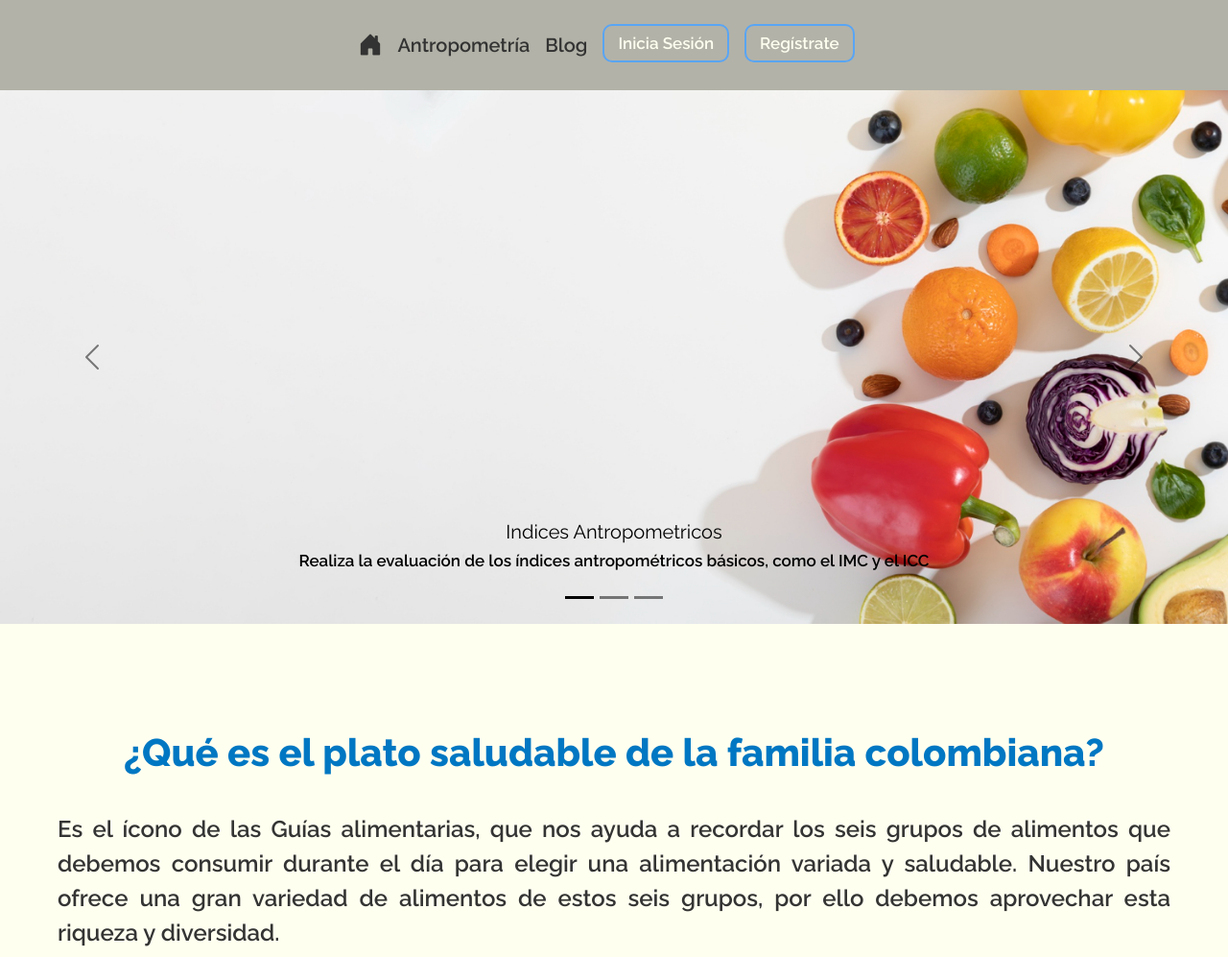
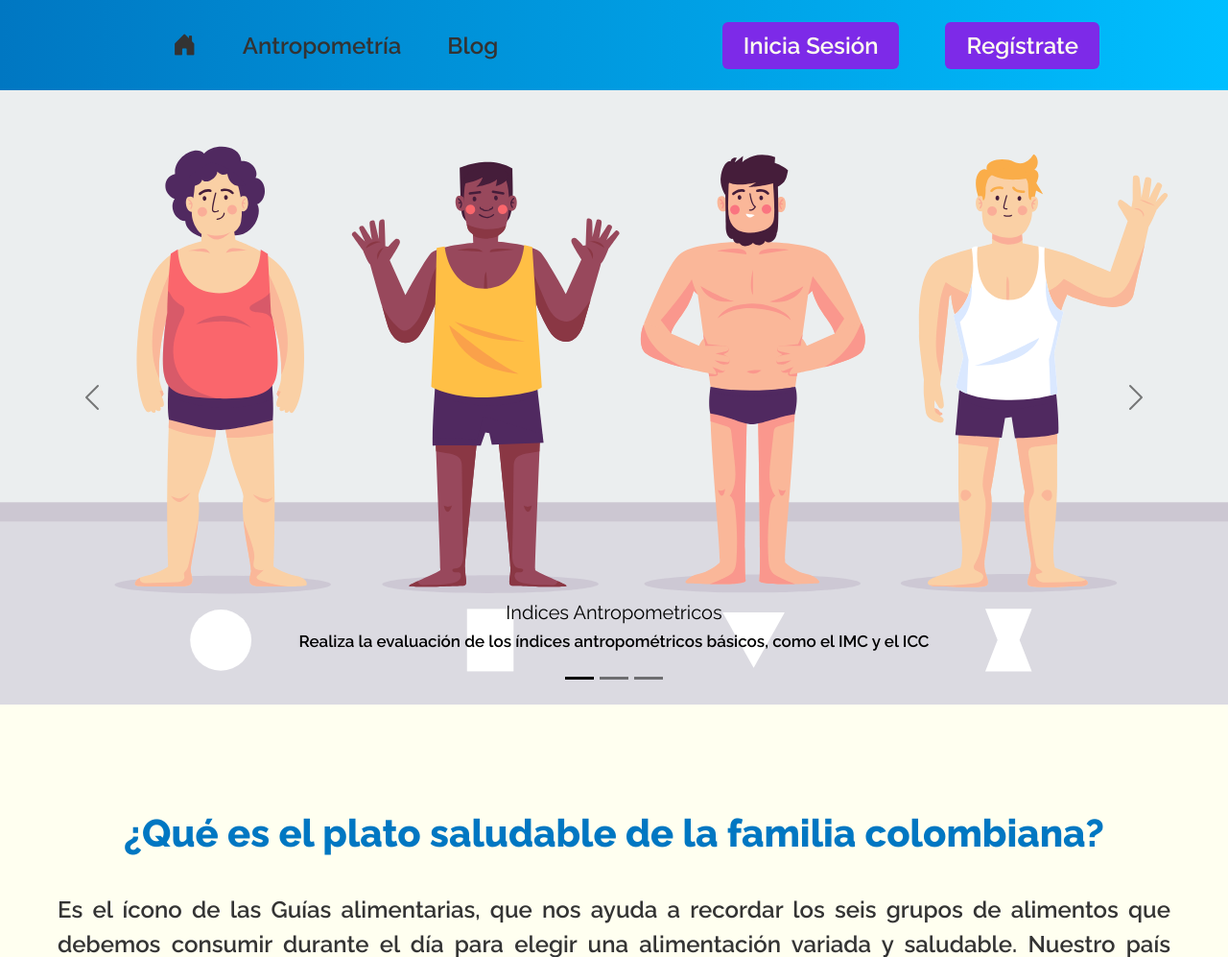
Before and after one commit to Azula93/BodyScanLogin, a PHP site: page /index.php in a window 1280 px wide. Shown: the top 997 px of the page at 96% size. Run offline with PHP 8.4, Linux system fonts and the light colour scheme.

Commit message:
cambios navbar

```diff
--- a/css/style.css
+++ b/css/style.css
@@ -1,43 +1,74 @@
 @charset "UTF-8";
 @import url("https://fonts.googleapis.com/css2?family=Raleway:ital,wght@0,400;0,600;0,700;0,800;1,400;1,600;1,700;1,800&display=swap");
+.button {
+  position: relative;
+  padding: 10px 22px;
+  border-radius: 6px;
+  border: none;
+  color: #fff;
+  cursor: pointer;
+  background-color: #7d2ae8;
+  transition: all 0.2s ease;
+}
+
+.button:active {
+  transform: scale(0.96);
+}
+
+.button:before,
+.button:after {
+  position: absolute;
+  content: "";
+  width: 150%;
+  left: 50%;
+  height: 100%;
+  transform: translateX(-50%);
+  z-index: -1000;
+  background-repeat: no-repeat;
+}
+
+.button:hover:before {
+  top: -70%;
+  background-image: radial-gradient(circle, #7d2ae8 20%, transparent 20%), radial-gradient(circle, transparent 20%, #7d2ae8 20%, transparent 30%), radial-gradient(circle, #7d2ae8 20%, transparent 20%), radial-gradient(circle, #7d2ae8 20%, transparent 20%), radial-gradient(circle, transparent 10%, #7d2ae8 15%, transparent 20%), radial-gradient(circle, #7d2ae8 20%, transparent 20%), radial-gradient(circle, #7d2ae8 20%, transparent 20%), radial-gradient(circle, #7d2ae8 20%, transparent 20%), radial-gradient(circle, #7d2ae8 20%, transparent 20%);
+  background-size: 10% 10%, 20% 20%, 15% 15%, 20% 20%, 18% 18%, 10% 10%, 15% 15%, 10% 10%, 18% 18%;
+  background-position: 50% 120%;
+  animation: greentopBubbles 0.6s ease;
+}
+
+@keyframes greentopBubbles {
+  0% {
+    background-position: 5% 90%, 10% 90%, 10% 90%, 15% 90%, 25% 90%, 25% 90%, 40% 90%, 55% 90%, 70% 90%;
+  }
+  50% {
+    background-position: 0% 80%, 0% 20%, 10% 40%, 20% 0%, 30% 30%, 22% 50%, 50% 50%, 65% 20%, 90% 30%;
+  }
+  100% {
+    background-position: 0% 70%, 0% 10%, 10% 30%, 20% -10%, 30% 20%, 22% 40%, 50% 40%, 65% 10%, 90% 20%;
+    background-size: 0% 0%, 0% 0%, 0% 0%, 0% 0%, 0% 0%, 0% 0%;
+  }
+}
+.button:hover::after {
+  bottom: -70%;
+  background-image: radial-gradient(circle, #7d2ae8 20%, transparent 20%), radial-gradient(circle, #7d2ae8 20%, transparent 20%), radial-gradient(circle, transparent 10%, #7d2ae8 15%, transparent 20%), radial-gradient(circle, #7d2ae8 20%, transparent 20%), radial-gradient(circle, #7d2ae8 20%, transparent 20%), radial-gradient(circle, #7d2ae8 20%, transparent 20%), radial-gradient(circle, #7d2ae8 20%, transparent 20%);
+  background-size: 15% 15%, 20% 20%, 18% 18%, 20% 20%, 15% 15%, 20% 20%, 18% 18%;
+  background-position: 50% 0%;
+  animation: greenbottomBubbles 0.6s ease;
+}
+
+@keyframes greenbottomBubbles {
+  0% {
+    background-position: 10% -10%, 30% 10%, 55% -10%, 70% -10%, 85% -10%, 70% -10%, 70% 0%;
+  }
+  50% {
+    background-position: 0% 80%, 20% 80%, 45% 60%, 60% 100%, 75% 70%, 95% 60%, 105% 0%;
+  }
+  100% {
+    background-position: 0% 90%, 20% 90%, 45% 70%, 60% 110%, 75% 80%, 95% 70%, 110% 10%;
+    background-size: 0% 0%, 0% 0%, 0% 0%, 0% 0%, 0% 0%, 0% 0%;
+  }
+}
 .navbar-custom {
-  background-color: rgba(0, 0, 0, 0.3);
-}
-
-.boton {
-  color: #FFFFF0; /* color de fuente */
-  border: 2px solid #59a5f5; /* tamaño y color de borde */
-  padding: 8px 14px;
-  border-radius: 10px; /* redondear bordes */
-  position: relative;
-  z-index: 1;
-  overflow: hidden;
-  display: inline-block;
-}
-.boton:hover {
-  color: #333333 !important; /* color de fuente hover */
-}
-.boton::after {
-  content: "";
-  background: #59a5f5; /* color de fondo hover */
-  position: absolute;
-  z-index: -1;
-  padding: 16px 20px;
-  display: block;
-  left: 0;
-  right: 0;
-  top: 0;
-  bottom: 0;
-  transform: scale(0, 0);
-  transition: all 0.3s ease;
-}
-.boton:hover::after {
-  transition: all 0.3s ease-out;
-  transform: scale(1, 1);
-}
-
-.navbar {
-  background-color: #0077C2;
+  background: linear-gradient(to right, #0077C2, #00BFFF);
 }
 
 .nav-link {
@@ -45,10 +76,6 @@
 }
 .nav-link:hover {
   color: #FFFFF0 !important;
-}
-
-.linkInicio {
-  font-weight: 800;
 }
 
 @media (max-width: 991px) {
@@ -2119,13 +2146,6 @@ body {
     margin-top: 0.625rem;
   }
 }
-.welcomeTitle {
-  font-size: 50px;
-  position: relative;
-  top: 145px;
-  font-weight: 600;
-}
-
 @media (max-width: 576px) {
   .about {
     background-image: url(/login/assets/BG-mobile.svg);
--- a/index.php
+++ b/index.php
@@ -22,7 +22,7 @@
 
               <div class="carousel-item active" data-bs-interval="10000">
                 <a href="/login/view/PHPpages/medidas.php">
-                <img src="/login/assets/banner.jpg" class="d-block w-100" alt="..."></a>
+                <img src="/login/assets/banner.svg" class="d-block w-100" alt="humanBodyImg"></a>
                 <div class="carousel-caption d-none d-md-block">
                   <h5>Indices Antropometricos</h5>
                   <p >Realiza la evaluación de los índices antropométricos básicos, como el IMC y el ICC</p>
@@ -30,8 +30,8 @@
               </div>
 
               <div class="carousel-item" data-bs-interval="2000">
-                <a href="http://">
-                <img src="/login/assets/banner2.jpg" class="d-block w-100" alt="..."> </a>
+                <a href="/login/view/home/login.php">
+                <img src="/login/assets/banner(1).jpg" class="d-block w-100" alt="..."> </a>
                 <div class="carousel-caption d-none d-md-block">
                   <h5>Valoracion Nutricional</h5>
                   <p>Calcula tu tasa metabólica basal y determina tus necesidades nutricionales diarias.</p>
@@ -39,7 +39,7 @@
               </div>
 
               <div class="carousel-item">
-                <a href="http://">
+                <a href="/login/view/home/login.php">
                 <img src="/login/assets/banner3.svg" class="d-block w-100" alt="..."></a>
                 <div class="carousel-caption d-none d-md-block">
                   <h5>Vo2 Máximo</h5>
@@ -59,7 +59,6 @@
         <!-- FIN SLIDER -->
 
         <!-- INICIO cards -->
-
         <!-- <section class="">
           <div class="container mt-4">
             <div class="row">
@@ -130,7 +129,6 @@
     <!-- Fin cards -->
 
     <!-- BLOG -->
-
     <section class="intro" id="introduccion">
           <h2 class="intro-title">¿Qué es el plato saludable de la familia colombiana?</h2>
           <p class="intro-parrafo">Es el ícono de las Guías alimentarias, que nos ayuda a recordar
@@ -199,7 +197,8 @@
                   </blockquote>
                 </section>
         </section>
-          <!-- Botón "Volver arriba" -->
+
+           <!-- Botón "Volver arriba" -->
       <section class="scroll">
         <a id="scroll-to-top" href="#" class="back-to-top" role="button">
          <i class="bi bi-arrow-up-circle-fill"></i></a>
@@ -210,12 +209,12 @@
 
   <!-- CARDS CUANDO EL USUARIO INICIA SESION TIENE LOS LINKS AL CONTENIDO -->
   <?php else : ?>
-    <main>
+    <!-- <main>
         <section class="imgPpal container d-flex justify-content-center align-items-center">
           <img class=" img img-fluid img-title" src="/login/assets/logoSinFondo.png" alt="">
         </section>
 
-        <!-- INICIO cards -->
+
 
         <section class="informative-cards">
 
@@ -284,15 +283,15 @@
               </div>
         </div>
         <div>
-        </section>
+        </section>  -->
     <!-- Fin cards -->
     <?php endif ?>
 
-    <!-- BOTON SUBIR -->
+    <!-- BOTON SUBIR
     <section class="scroll">
       <a id="scroll-to-top" href="#" class=" back-to-top d-block d-lg-none" role="button">
         <i class="bi bi-arrow-up-circle-fill"></i></a>
-    </section>
+    </section> -->
 
 <?php
     // con este codigo se enlazan los datos de las paginas mencionadas 👇
--- a/Pages/404.html
+++ b/view/PHPpages/404.php
@@ -4,7 +4,7 @@
 <head>
     <meta charset="UTF-8">
     <meta name="viewport" content="width=device-width, initial-scale=1.0">
-    <link rel="stylesheet" href="/sass/style.css">
+    <link rel="stylesheet" href="\login\css\style.css?a=<?php echo(rand()); ?>" type="text/css">
     <title>404</title>
 </head>
 <body>
@@ -14,8 +14,8 @@
           <p>404</p>
           404
         </h1>
-        <a href="/Pages/pagInicio.html" class="btn">get me out of here</a>
+        <a href="/login/view/home/panel_control.php" class="btn">Get me out of here</a>
       </section>
-      <script src="/JS/404.js"></script>
+      <!-- <script src="/JS/404.js"></script> -->
 </body>
 </html>
--- a/view/PHPpages/aboutUs.php
+++ b/view/PHPpages/aboutUs.php
@@ -48,5 +48,4 @@
 <?php
       // con este codigo se enlazan los datos de las paginas mencionadas 👇
       require_once("c://wamp64/www/login/view/head/footer.php");
-
-    ?>
+?>
--- a/view/PHPpages/formulario.php
+++ b/view/PHPpages/formulario.php
@@ -1,7 +1,6 @@
 <?php
     // con este codigo se enlazan los datos de las paginas mencionadas 👇
     require_once("c://wamp64/www/login/view/head/head.php");
-
 
 ?>
 <!-- ICONO PUERTA -->
--- a/view/head/footer.php
+++ b/view/head/footer.php
@@ -251,5 +251,6 @@
     <script src="/login/JS/ValoracionNut.js"></script>
     <script src="/login/JS/vo2.js"></script>
     <script src="/login/JS/formulario.js"></script>
+    <script src="/login/JS/404.js"></script>
   </body>
 </html>
--- a/view/head/header.php
+++ b/view/head/header.php
@@ -2,9 +2,7 @@
     // con este codigo se enlazan los datos de las paginas mencionadas 👇
     require_once("c:/wamp64/www/login/view/head/head.php");
 
-
 ?>
-
    <!-- este codigo php sirve para hacer el cambio del navbar segun el usuario es decir esta primera vista es para usuarios que
             NO estan logueados, pueden ver el boton de iniciar sesion y registrarse -->
             <?php if(empty($_SESSION['usuario'])) : ?>
@@ -14,72 +12,12 @@
   <div class="container p-4">
   <!-- LOGO -->
    <!-- <a class="navbar-brand fs-4 nav-link linkInicio" href="/login/index.php">Body Scan</a> -->
-
     <!-- TOGGLE Btn -->
     <button class="navbar-toggler shadow-none border-0" type="button" data-bs-toggle="offcanvas" data-bs-target="#offcanvasNavbar" aria-controls="offcanvasNavbar" aria-label="Toggle navigation">
       <span class="navbar-toggler-icon"></span>
     </button>
-
    <!-- SideBar -->
     <div class="sidebar offcanvas offcanvas-end" tabindex="-1" id="offcanvasNavbar" aria-labelledby="offcanvasNavbarLabel">
-
-            <!-- Sidebar Header -->
-            <div class="offcanvas-header text-black border-bottom">
-              <h5 class="offcanvas-title" id="offcanvasNavbarLabel">Menú</h5>
-              <button type="button" class="btn-close" data-bs-dismiss="offcanvas" aria-label="Close"></button>
-            </div>
-
-
-            <!-- SideBar body -->
-            <div class="offcanvas-body d-flex flex-column p-4 p-lg-0">
-
-              <ul class="navbar-nav justify-content-center align-items-center fs-5 flex-grow-1 pe-3">
-
-                <li class=" nav-item mx-2">
-                  <a class="nav-link active" aria-current="page" href="/login/index.php"><i class="bi bi-house-door-fill"></i></a>
-                </li>
-
-                <li class=" nav-item mx-2">
-                  <a class="nav-link" href="/login/view/PHPpages/medidas.php">Antropometría</a>
-                </li>
-
-                <!-- <li class=" nav-item mx-2">
-                  <a class="nav-link" href="/Pages/valNutricional.html">Valoracion Nutricional</a>
-                </li>
-
-                  <li class=" nav-item mx-2">
-                    <a class="nav-link" href="/Pages/vo2max.html">Vo2Máx</a>
-                </li> -->
-
-                <li class=" nav-item mx-2">
-                    <a class="nav-link" href="/login/view/PHPpages/blog.php">Blog</a>
-                </li>
-                <li class=" nav-item mx-2">
-                <a class="boton" href="/login/view/home/login.php">Inicia Sesión</a>
-                </li>
-                <li class=" nav-item mx-2">
-                <a class="boton" href="/login/view/home/signup.php">Regístrate</a>
-                </li>
-              </ul>
-
-            </div>
-
-            <?php else : ?>
-
-              <!-- Navbar -->
-            <nav class="navbar-expand-lg  bg-trasnparent fixed-top navbar-custom">
-                    <div class="container">
-                        <!-- LOGO -->
-                      <!-- <a class="navbar-brand fs-4 nav-link linkInicio" href="/login/view/home/panel_control.php">Body Scan</a> -->
-
-                      <!-- TOGGLE Btn -->
-                      <button class="navbar-toggler shadow-none border-0" type="button" data-bs-toggle="offcanvas" data-bs-target="#offcanvasNavbar" aria-controls="offcanvasNavbar" aria-label="Toggle navigation">
-                        <span class="navbar-toggler-icon"></span>
-                      </button>
-
-                      <!-- SideBar -->
-                      <div class="sidebar offcanvas offcanvas-end" tabindex="-1" id="offcanvasNavbar" aria-labelledby="offcanvasNavbarLabel">
-
       <!-- Sidebar Header -->
       <div class="offcanvas-header text-black border-bottom">
         <h5 class="offcanvas-title" id="offcanvasNavbarLabel">Menú</h5>
@@ -87,31 +25,75 @@
       </div>
   <!-- SideBar body -->
       <div class="offcanvas-body d-flex flex-column p-4 p-lg-0">
+        <ul class="navbar-nav justify-content-center align-items-center flex-grow-1 pe-3">
 
-                                <ul class="navbar-nav justify-content-center align-items-center fs-5 flex-grow-1 pe-3">
+          <div class="navbar-collapse justify-content-center fs-4">
+            <li class=" nav-item mx-4">
+              <a class="nav-link active" aria-current="page" href="/login/index.php"><i class="bi bi-house-door-fill"></i></a>
+            </li>
 
-                                  <li class=" nav-item mx-2">
+            <li class=" nav-item mx-4">
+              <a class="nav-link" href="/login/view/PHPpages/medidas.php">Antropometría</a>
+            </li>
+
+            <li class=" nav-item mx-4">
+                <a class="nav-link" href="/login/view/PHPpages/blog.php">Blog</a>
+            </li>
+          </div>
+
+          <div class="navbar-collapse justify-content-end">
+            <li class=" nav-item mx-4">
+              <a class="button fs-4" href="/login/view/home/login.php">Inicia Sesión</a>
+            </li>
+
+            <li class=" nav-item mx-4">
+              <a class="button fs-4" href="/login/view/home/signup.php">Regístrate</a>
+            </li>
+          </div>
+        </ul>
+      </div>
+            <?php else : ?>
+    <!-- Navbar -->
+  <nav class="navbar-expand-lg  bg-trasnparent navbar-custom">
+    <div class="container p-4">
+      <!-- LOGO -->
+      <!-- <a class="navbar-brand fs-4 nav-link linkInicio" href="/login/view/home/panel_control.php">Body Scan</a> -->
+      <!-- TOGGLE Btn -->
+      <button class="navbar-toggler shadow-none border-0" type="button" data-bs-toggle="offcanvas" data-bs-target="#offcanvasNavbar" aria-controls="offcanvasNavbar" aria-label="Toggle navigation">
+        <span class="navbar-toggler-icon"></span>
+      </button>
+        <!-- SideBar -->
+      <div class="sidebar offcanvas offcanvas-end" tabindex="-1" id="offcanvasNavbar" aria-labelledby="offcanvasNavbarLabel">
+          <!-- Sidebar Header -->
+        <div class="offcanvas-header text-black border-bottom">
+          <h5 class="offcanvas-title" id="offcanvasNavbarLabel">Menú</h5>
+          <button type="button" class="btn-close" data-bs-dismiss="offcanvas" aria-label="Close"></button>
+        </div>
+         <!-- SideBar body -->
+      <div class="offcanvas-body d-flex flex-column p-4 p-lg-0">
+        <ul class="navbar-nav fs-4 justify-content-center align-items-center flex-grow-1 pe-3">
+
+          <li class=" nav-item mx-4">
             <a class="nav-link active" aria-current="page" href="/login/view/home/panel_control.php"><i class="bi bi-house-door-fill"></i></a>
           </li>
 
-                                  <li class=" nav-item mx-2">
+          <li class=" nav-item mx-4">
             <a class="nav-link" href="/login/view/PHPpages/medidas.php">Antropometría</a>
           </li>
 
-                                  <li class=" nav-item mx-2">
+          <li class=" nav-item mx-4">
             <a class="nav-link" href="/login/view/PHPpages/valNut.php">Valoracion Nutricional</a>
           </li>
 
-                                    <li class=" nav-item mx-2">
+            <li class=" nav-item mx-4">
               <a class="nav-link" href="/login/view/PHPpages/vo2max.php">Vo2Máx</a>
           </li>
 
-                                  <li class=" nav-item mx-2">
+          <li class=" nav-item mx-4">
               <a class="nav-link" href="/login/view/PHPpages/blog.php">Blog</a>
           </li>
 
-                                  <li class=" nav-item mx-2">
-
+          <li class=" nav-item mx-4">
              <ul class="dropdown">
                 <a class="dropdown-toggle" href="#" role="button" data-bs-toggle="dropdown" aria-expanded="false">
                   <!-- img account -->
@@ -128,31 +110,21 @@
                   </div>
 
                   <li >
-                                            <a class="dropdown-item dropdown-menu-section" href="/login/view/PHPpages/resultados_usuarios.php">Mis datos <i class="bi  bi-activity"></i>
+                    <a class="dropdown-item dropdown-menu-section" href="/login/view/PHPpages/404.php">Mis datos <i class="bi  bi-activity"></i>
                     </a>
                   </li>
 
-                                          <!-- <li><a class="dropdown-item" href="/login/view/PHPpages/cambiarfoto.php"> Cambiar Foto </a></li>  -->
-
                    <li>
-                                             <a class="dropdown-item dropdown-menu-section" href="/login/view/home/logout.php">Cerrar   Sesión   <i class="bi bi-door-closed-fill mr-5"></i>
+                      <a class="dropdown-item dropdown-menu-section" href="/login/view/home/logout.php">Cerrar   Sesión     <i class="bi bi-door-closed-fill mr-5"></i>
                       </a>
                     </li>
-
                 </div>
               </ul>
-                                    </li>
-
-                                  <!-- <li class=" nav-item mx-2">
-                                    <a class=" boton" href="/login/view/home/logout.php">Cerrar Sesión</a>
-                                  </li> -->
-
         </ul>
       </div>
     </div>
     <!-- FIN PERFIL -->
       <?php endif ?>
-
         </div>
       </div>
     </nav>
```
Also changed, not shown: css/buttons.css (added, +67 -0 lines), css/buttons.min.css (added, +1 -0 lines), view/home/panel_control.php (+2 -6 lines), assets/banner(1).jpg (added), assets/banner.svg (added), css/style.min.css. Lines whose indentation alone changed are shown as unchanged.
